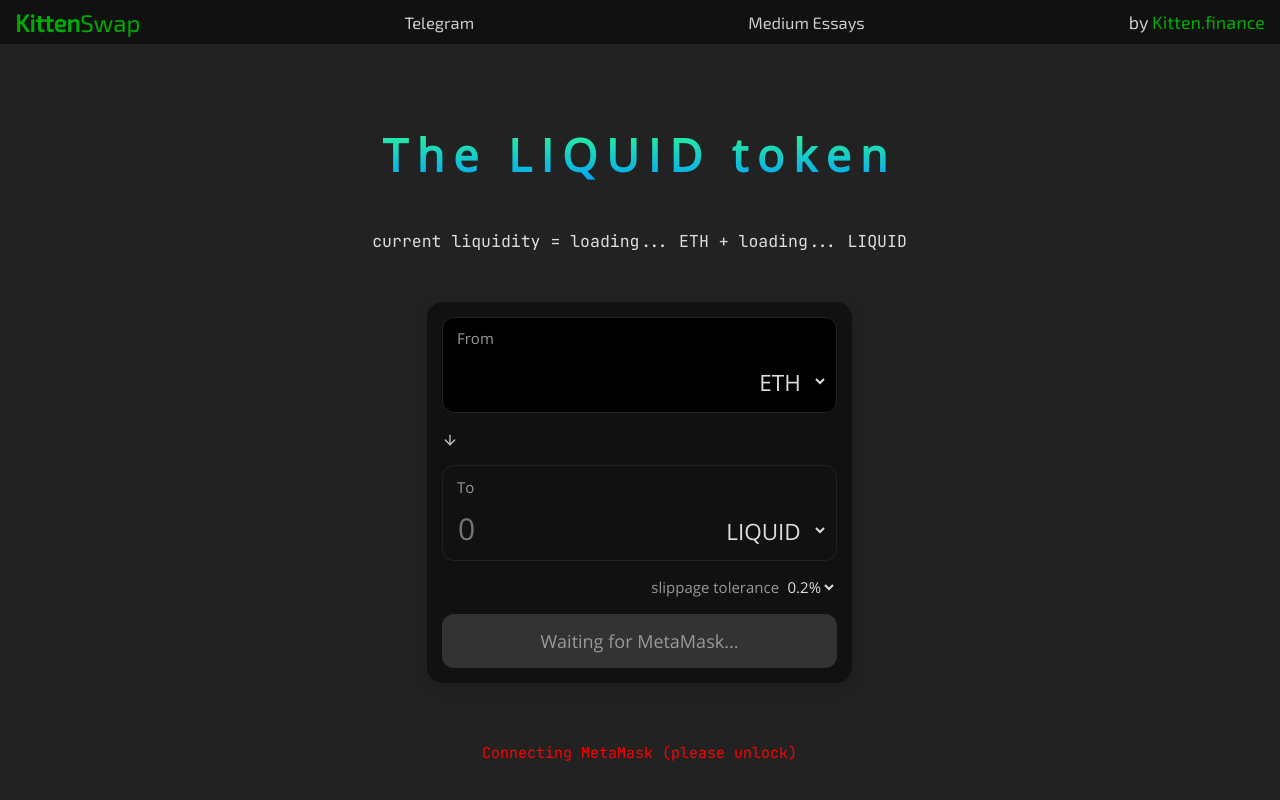
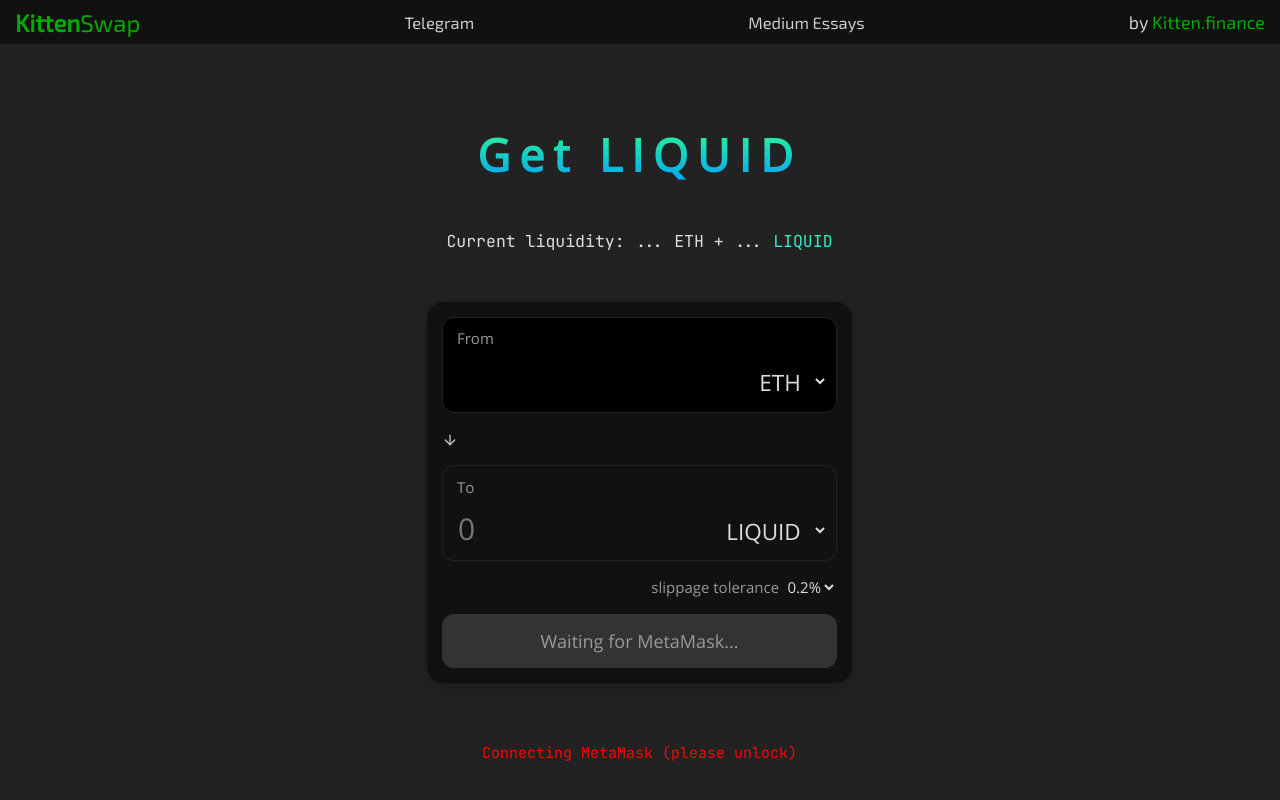
Before and after one commit to BitFrank/KittenSwap, a plain HTML site: page docs/index.html in a window 1280 px wide. Shown: the top 800 px of the page. Drawn offline with Linux system fonts and the light colour scheme; a script that the page names is missing.

Commit message:
Update index.html

```diff
--- a/docs/index.html
+++ b/docs/index.html
@@ -461,8 +461,8 @@
         <div id="main-wrap">
             <div id="main">
                 <br>
-                <div class="title" id="liquid_title" style="margin: 1em 0;">The LIQUID token</div>
-                <div style="font-size: 110%; margin-bottom: 3em;" class="monospace">current liquidity = <span class="KS_gEthReserve">loading...</span> ETH + <span class="KS_gTokenReserve">loading...</span> LIQUID</div>
+                <div class="title" id="liquid_title" style="margin: 1em 0;">Get LIQUID</div>
+                <div style="font-size: 110%; margin-bottom: 3em;" class="monospace">Current liquidity: <span class="KS_gEthReserve">...</span> ETH + <span class="KS_gTokenReserve">...</span> <span class="liquid">LIQUID</span></div>
                 <div class="order_main panel" style="display: inline-block; padding: 1em; position: relative;">
                     <div style="position: relative;" class="order_line order_input">
                         <div class="token_info">From<div style="float:right" class="token_have_in_amt"></div>
```
